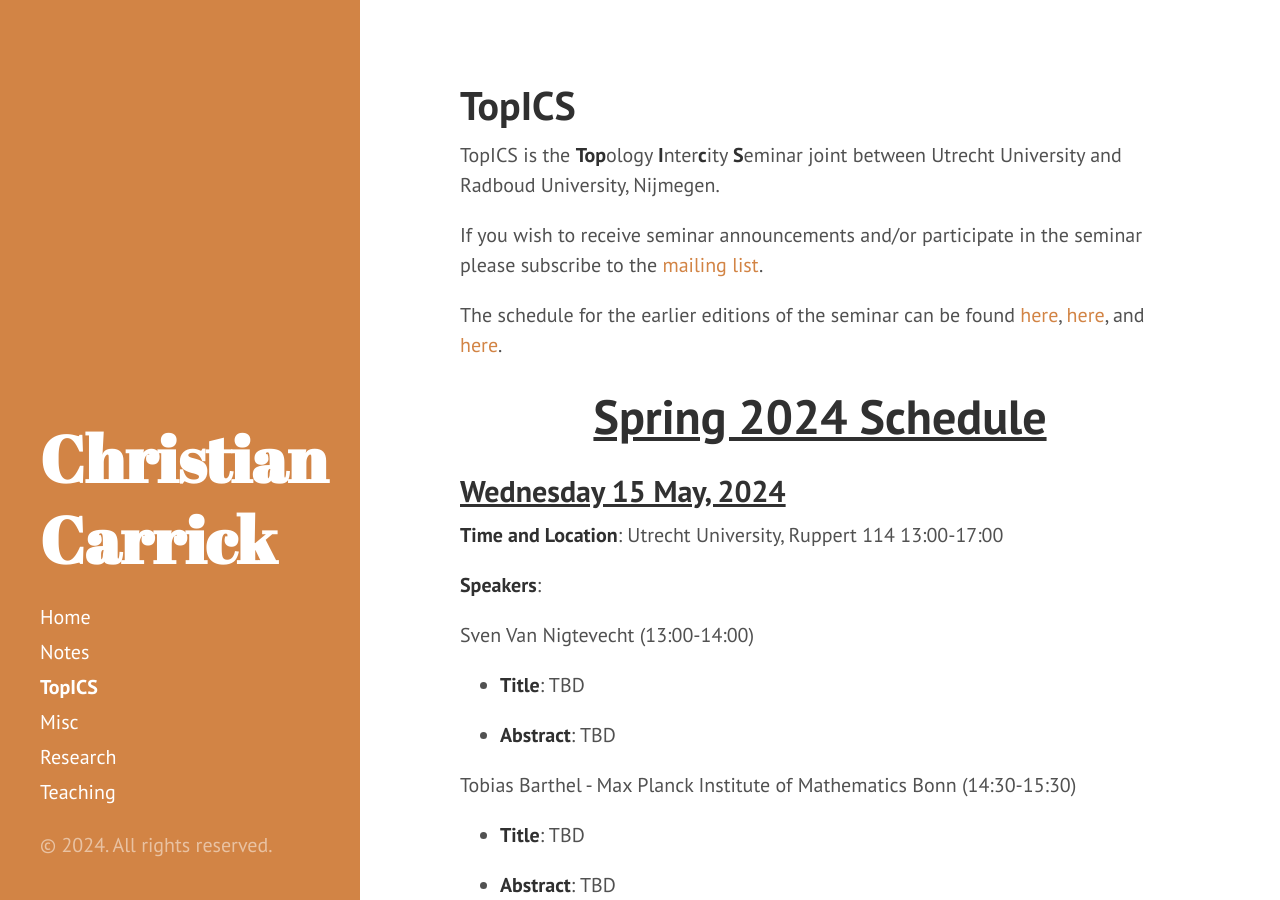
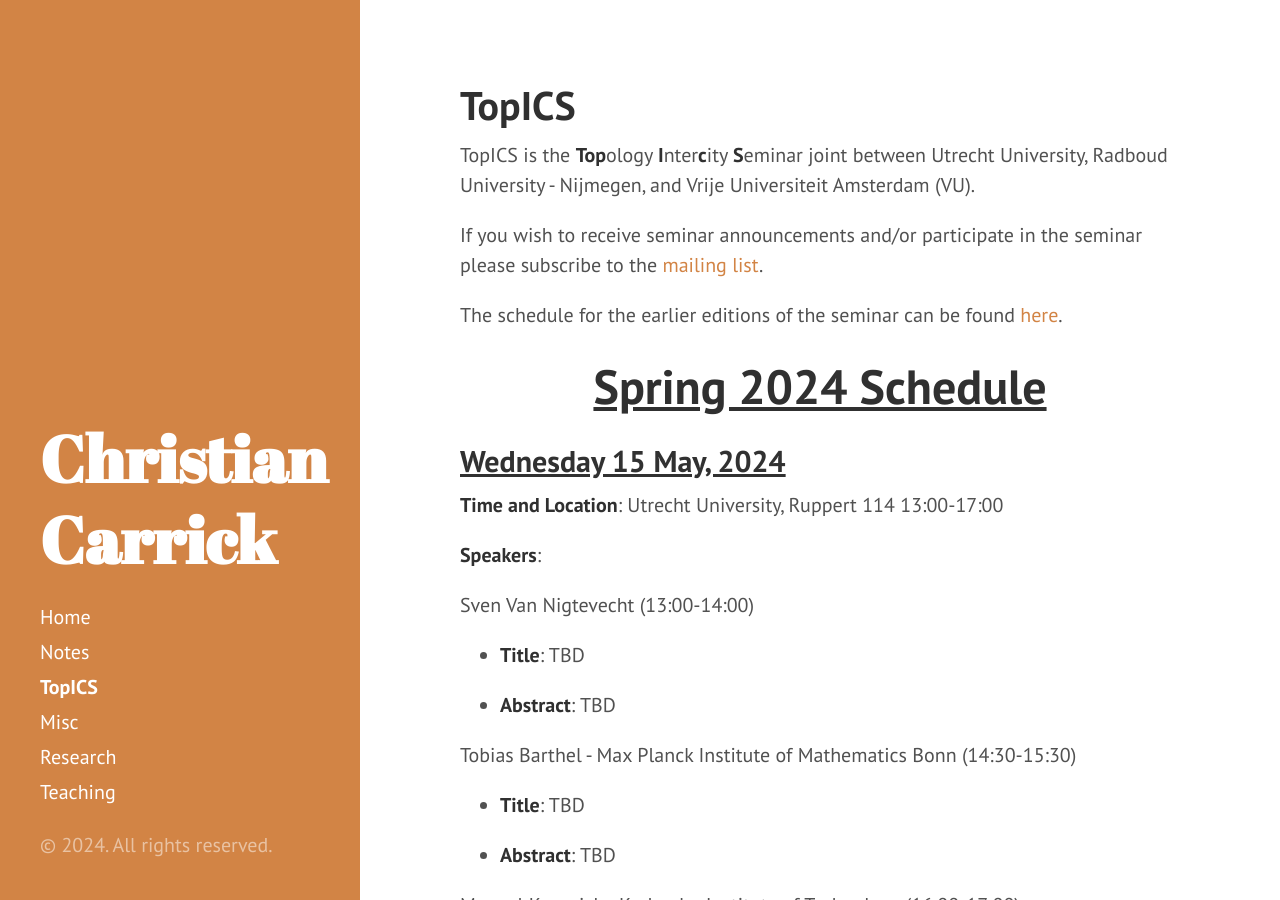
Before and after one commit to carrickchristian/carrickchristian.github.io, a Jekyll site: the page built from TopICS.md, in a window 1280 px wide and 900 px high. Built offline with Jekyll 4.4.1, drawn with Linux system fonts in a browser that asks for light colours; formulas are drawn with MathJax 3.

Commit message:
old topics pages

```diff
--- a/TopICS.md
+++ b/TopICS.md
@@ -3,11 +3,11 @@ layout: page
 title: TopICS
 ---
 
-TopICS is the **Top**ology **I**nter**c**ity **S**eminar joint between Utrecht University and Radboud University, Nijmegen.
+TopICS is the **Top**ology **I**nter**c**ity **S**eminar joint between Utrecht University, Radboud University - Nijmegen, and Vrije Universiteit Amsterdam (VU).
 
 If you wish to receive seminar announcements and/or participate in the seminar please subscribe to the [mailing list](https://mailman.science.uu.nl/mailman/listinfo/topics-l).
 
-The schedule for the earlier editions of the seminar can be found [here](https://sites.google.com/view/nialltaggartmath/seminars-events/topics), [here](https://sites.google.com/view/mkedziorek/seminars?authuser=0), and [here](https://sites.google.com/view/mkedziorek/seminars/spring-2019).
+The schedule for the earlier editions of the seminar can be found [here](https://www.math.ru.nl/~sagave/past-topics.html).
 
 <div align="center"><font size= "7"><strong><u>Spring 2024 Schedule</u></strong></font></div>
 
```
